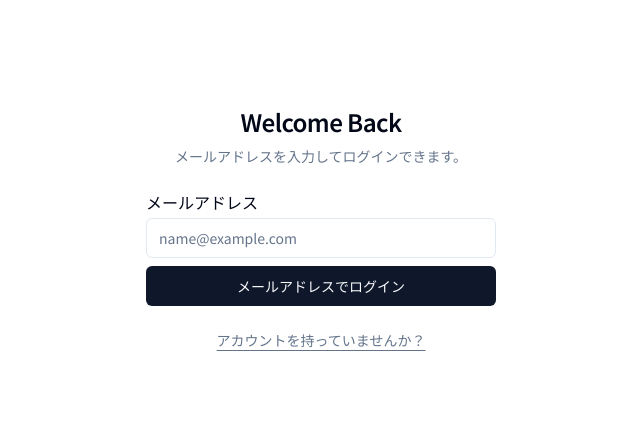
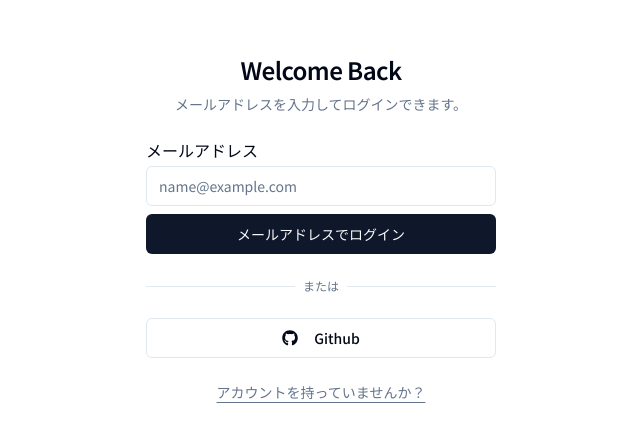
Before and after one commit to fmot/blog-platform, a Next.js app: page /login in a window 1280 px wide. Shown: the part 172-614 px from the top of the page, without its empty margins (319-959 px from the left). Built offline with nearby package versions, Linux system fonts and the light colour scheme.

Commit message:
4-41 icon

```diff
--- /dev/null
+++ b/components/icon.tsx
@@ -0,0 +1,24 @@
+import { Loader2 } from "lucide-react";
+
+export const Icon = {
+  spinner: Loader2,
+  github: ({ ...props }) => (
+    <svg
+      aria-hidden="true"
+      focusable="false"
+      data-prefix="fab"
+      data-icon="github"
+      role="img"
+      xmlns="http://www.w3.org/2000/svg"
+      viewBox="0 0 496 512"
+      width="22"
+      height="22"
+      {...props}
+    >
+      <path
+        fill="currentColor"
+        d="M165.9 397.4c0 2-2.3 3.6-5.2 3.6-3.3 .3-5.6-1.3-5.6-3.6 0-2 2.3-3.6 5.2-3.6 3-.3 5.6 1.3 5.6 3.6zm-31.1-4.5c-.7 2 1.3 4.3 4.3 4.9 2.6 1 5.6 0 6.2-2s-1.3-4.3-4.3-5.2c-2.6-.7-5.5 .3-6.2 2.3zm44.2-1.7c-2.9 .7-4.9 2.6-4.6 4.9 .3 2 2.9 3.3 5.9 2.6 2.9-.7 4.9-2.6 4.6-4.6-.3-1.9-3-3.2-5.9-2.9zM244.8 8C106.1 8 0 113.3 0 252c0 110.9 69.8 205.8 169.5 239.2 12.8 2.3 17.3-5.6 17.3-12.1 0-6.2-.3-40.4-.3-61.4 0 0-70 15-84.7-29.8 0 0-11.4-29.1-27.8-36.6 0 0-22.9-15.7 1.6-15.4 0 0 24.9 2 38.6 25.8 21.9 38.6 58.6 27.5 72.9 20.9 2.3-16 8.8-27.1 16-33.7-55.9-6.2-112.3-14.3-112.3-110.5 0-27.5 7.6-41.3 23.6-58.9-2.6-6.5-11.1-33.3 2.6-67.9 20.9-6.5 69 27 69 27 20-5.6 41.5-8.5 62.8-8.5s42.8 2.9 62.8 8.5c0 0 48.1-33.6 69-27 13.7 34.7 5.2 61.4 2.6 67.9 16 17.7 25.8 31.5 25.8 58.9 0 96.5-58.9 104.2-114.8 110.5 9.2 7.9 17 22.9 17 46.4 0 33.7-.3 75.4-.3 83.6 0 6.5 4.6 14.4 17.3 12.1C428.2 457.8 496 362.9 496 252 496 113.3 383.5 8 244.8 8zM97.2 352.9c-1.3 1-1 3.3 .7 5.2 1.6 1.6 3.9 2.3 5.2 1 1.3-1 1-3.3-.7-5.2-1.6-1.6-3.9-2.3-5.2-1zm-10.8-8.1c-.7 1.3 .3 2.9 2.3 3.9 1.6 1 3.6 .7 4.3-.7 .7-1.3-.3-2.9-2.3-3.9-2-.6-3.6-.3-4.3 .7zm32.4 35.6c-1.6 1.3-1 4.3 1.3 6.2 2.3 2.3 5.2 2.6 6.5 1 1.3-1.3 .7-4.3-1.3-6.2-2.2-2.3-5.2-2.6-6.5-1zm-11.4-14.7c-1.6 1-1.6 3.6 0 5.9 1.6 2.3 4.3 3.3 5.6 2.3 1.6-1.3 1.6-3.9 0-6.2-1.4-2.3-4-3.3-5.6-2z"
+      ></path>
+    </svg>
+  ),
+};
--- a/components/user-auth-form.tsx
+++ b/components/user-auth-form.tsx
@@ -2,6 +2,7 @@
 import { buttonVariants } from "./ui/button";
 import { Label } from "@radix-ui/react-label";
 import { Input } from "./ui/input";
+import { Icon } from "./icon";
 
 export default function UserAuthForm() {
   return (
@@ -17,6 +18,24 @@
           </button>
         </div>
       </form>
+
+      <div className="relative">
+        <div className="absolute inset-0 flex items-center">
+          <span className="w-full border-t" />
+        </div>
+        <div className="relative flex justify-center text-xs">
+          <span className="text-muted-foreground px-2 bg-background">
+            または
+          </span>
+        </div>
+      </div>
+
+      <div className="flex flex-col gap-3">
+        <button className={cn(buttonVariants({ variant: "outline" }))}>
+          <Icon.github className="mr-2" />
+          Github
+        </button>
+      </div>
     </div>
   );
 }
```
